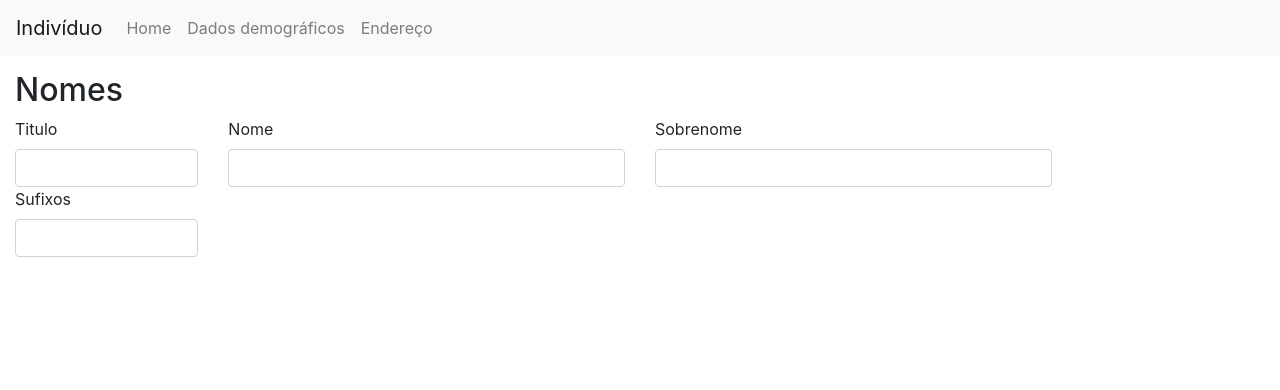
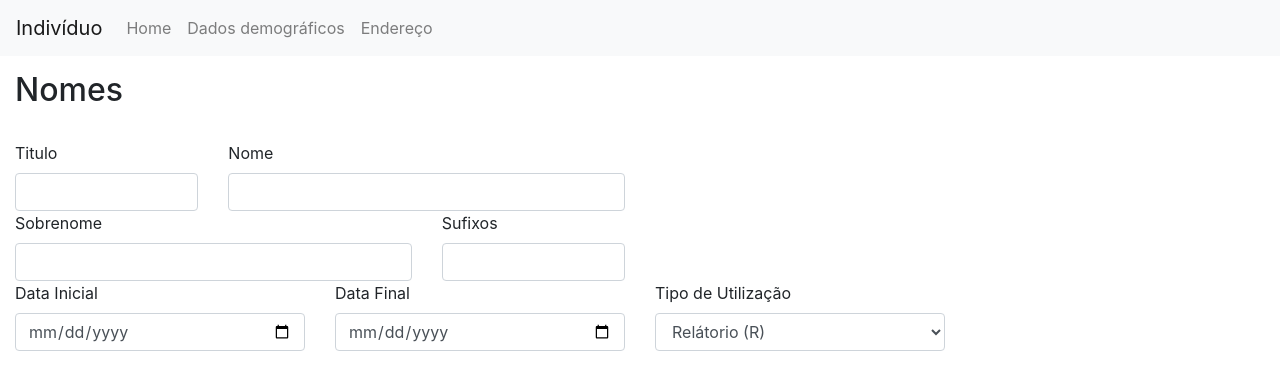
Before and after one commit to orenatoaraujo/fe-2018, an Angular app: page /nomes in a window 1280 px wide. Shown: the top 390 px of the page. Built offline with nearby package versions, Linux system fonts and the light colour scheme.

Commit message:
AlteÃrações no component Nomes

```diff
--- a/src/app/nomes/nomes.component.html
+++ b/src/app/nomes/nomes.component.html
@@ -1,5 +1,5 @@
 <h2>Nomes</h2>
-
+<br>
 <div class="row">
     <div class="col-md-2">
         <label>Titulo</label>
@@ -9,15 +9,40 @@
         <label>Nome</label>
         <input class="form-control" id="txtNome">
     </div>
+</div>
+
+<div class="row">
     <div class="col-md-4">
         <label>Sobrenome</label>
         <input class="form-control" id="txtSobrenome">
     </div>
-</div>
-
-<div class="row">
     <div class="col-md-2">
         <label>Sufixos</label>
         <input class="form-control" id="txtSufixo">
     </div>
 </div>
+
+<div class="row">
+    <div class="col-md-3">
+        <label>Data Inicial</label>
+        <input type="date" class="form-control" id="txtDtInicial">
+    </div>
+    <div class="col-md-3">
+        <label>Data Final</label>
+        <input type="date" class="form-control" id="txtDtFinal">
+    </div>
+    <div class="col-md-3">
+        <label for="">Tipo de Utilização</label>
+        <div class="form-group">
+          <select class="form-control" id="txtUtil">
+            <option>Relátorio (R)</option>
+            <option>Nome de recém-nascido (N)</option>
+            <option>Nome profissional ou comercial (C)</option>
+            <option>Nome de solteiro, nome de nascimento ou nome original (S)</option>
+            <option>Nome registrado (L)</option>
+            <option>Outro nome (alias) (O)</option>
+          </select>
+        </div>
+    </div>
+
+</div>
```
Also changed, not shown: 1 other file (tests, documents, lock files or other folders).
